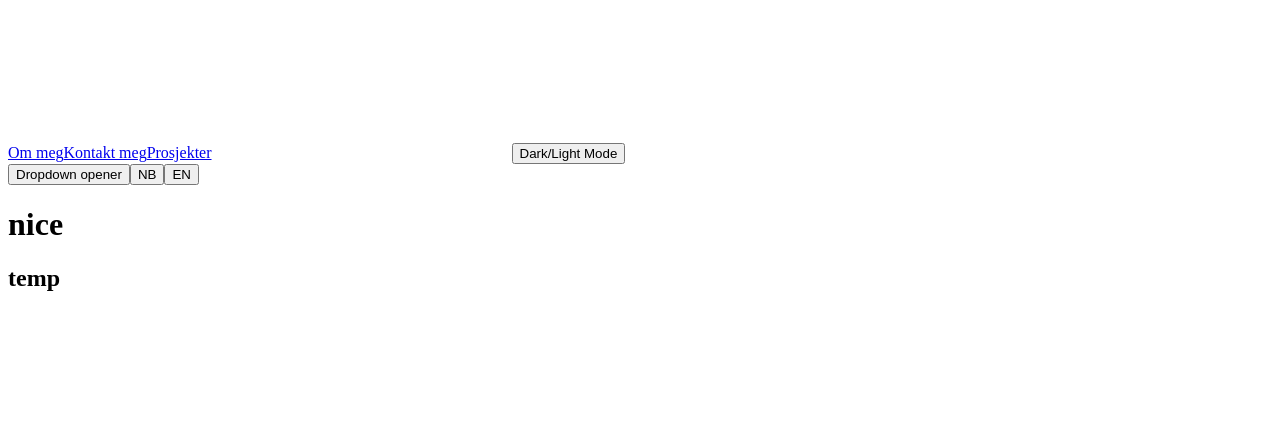
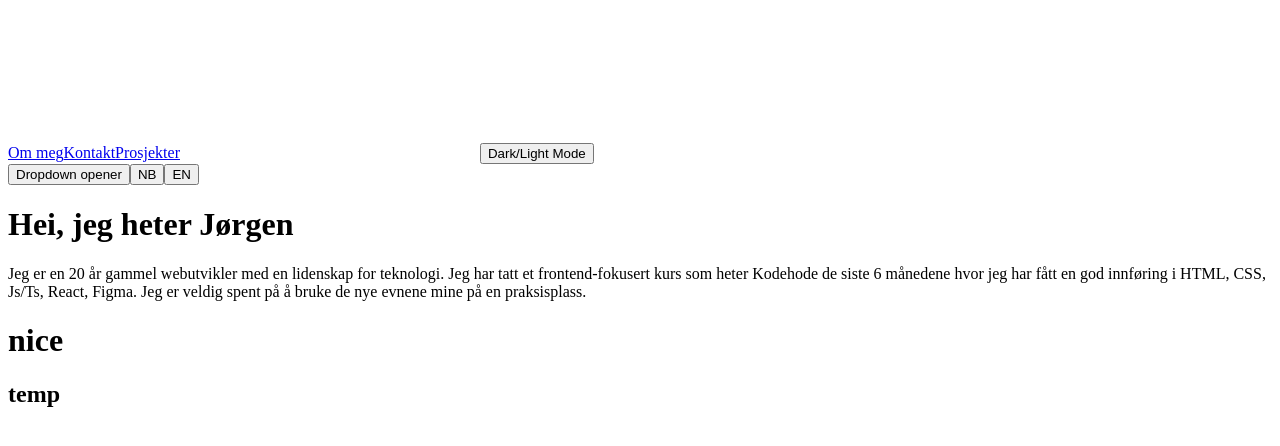
Before and after one commit to JorgenKH04/Portofolio, a React (Vite) app: page / in a window 1280 px wide. Shown: the top 446 px of the page. Built offline with nearby package versions, Linux system fonts and the light colour scheme.

Commit message:
feat(App): Language render
Made the language rendering more robust by swapping out the ternary
operators

```diff
--- a/src/App.tsx
+++ b/src/App.tsx
@@ -1,15 +1,15 @@
-import { useEffect, useState } from "react";
+import { useState } from "react";
 import { LayoutBase } from "./layout/LayoutBase";
+import { Language } from "./data/language";
 
 function App() {
   const [language, setLanguage] = useState("nb-NO");
+  const lang = new Language(language).lang;
   const width = window.innerWidth > 0 ? window.innerWidth : screen.width;
   const layout = width <= 700 ? "mobile" : "pc";
 
-  useEffect(() => console.log("language change"), [language]);
-
   return (
-    <LayoutBase layout={layout} language={language} setLanguage={setLanguage}>
+    <LayoutBase layout={layout} setLanguage={setLanguage} lang={lang}>
       <h1>{layout === "pc" ? "nice" : "not nice"}</h1>
     </LayoutBase>
   );
--- a/src/components/Header/HeroSection.tsx
+++ b/src/components/Header/HeroSection.tsx
@@ -1,16 +1,16 @@
-export function HeroSection({ language }: { language: string }) {
-  const NorParagraph =
-    "Jeg er en 20 år gammel webutvikler med en lidenskap for teknologi. Jeg har tatt et frontend-fokusert kurs som heter Kodehode de siste 6 månedene hvor jeg har fått en god innføring i HTML, CSS, Js/Ts, React, Figma. Jeg er veldig spent på å bruke de nye evnene mine på en praksisplass.";
-  const EngParagraph =
-    "I am a 20 year old web developer with a passion for tech. I have been taking a frontend focused course called Kodehode the past 6 months where I’ve gotten a good hang of HTML, CSS, Js/Ts, React, Figma. I am very excited to put my new abilities to work in an internship.";
+import { LanguageType } from "../../data/language";
+
+export function HeroSection({
+  lang,
+  layout,
+}: {
+  lang: LanguageType;
+  layout: string;
+}) {
   return (
     <div>
-      <h1>
-        {language === "nb-NO"
-          ? "Hei, jeg heter Jørgen"
-          : "Hey, my name is Jørgen"}
-      </h1>
-      <p>{language === "nb-NO" ? NorParagraph : EngParagraph}</p>
+      <h1>{lang.greeting}</h1>
+      <p>{lang.introparagraph1}</p>
       {/* <button type="button">{language ===}</button>
       <button type="button"></button> */}
     </div>
--- a/src/components/Header/NavBar.tsx
+++ b/src/components/Header/NavBar.tsx
@@ -1,13 +1,14 @@
+import { LanguageType } from "../../data/language";
 import { SettingsMenu } from "./SettingsMenu";
 
 export function NavBar({
   layout,
-  language,
   setLanguage,
+  lang,
 }: {
   layout: string;
-  language: string;
   setLanguage: React.Dispatch<React.SetStateAction<string>>;
+  lang: LanguageType;
 }) {
   return (
     <>
@@ -20,9 +21,9 @@ export function NavBar({
       ) : (
         <nav>
           <img alt="" />
-          <a href="vg.no">{language === "nb-NO" ? "Om meg" : "About"}</a>
-          <a href="vg.no">{language === "nb-NO" ? "Kontakt meg" : "Contact"}</a>
-          <a href="vg.no">{language === "nb-NO" ? "Prosjekter" : "Projects"}</a>
+          <a href="vg.no">{lang.aboutme}</a>
+          <a href="vg.no">{lang.contact}</a>
+          <a href="vg.no">{lang.projects}</a>
           <svg />
           <SettingsMenu setLanguage={setLanguage} />
         </nav>
--- /dev/null
+++ b/src/data/lang.en.ts
@@ -0,0 +1,33 @@
+export class lang extends Array<string> {
+	greeting = "Hey, my name is Jørgen";
+	introparagraph1 =
+		"I am a 20 year old web developer with a passion for tech. I have been taking a frontend focused course called Kodehode the past 6 months where I’ve gotten a good hang of HTML, CSS, Js/Ts, React, Figma. I am very excited to put my new abilities to work in an internship.";
+	introparagraph2 =
+		"From the moment i got my hands on my first gaming console it was like an entirely new world opened. Just the possibilities, the enjoyment of problem-solving and the ever-evolving future of technology infused me with an unwavering passion that deepens with every breakthrough.";
+	introparagraph3 =
+		"In my free time, I enjoy playing video games, particularly tactical shooters with friends. However, I'm also fascinated by new technologies, such as AI, and find myself exploring them in my spare time. I'm particularly excited about the future of AI and find their learning models to be incredibly interesting. Honestly I just like the premise of learning new things, and I am very excited for my future in the tech industry.";
+	contactbutton = "Contact me";
+	contact = "Contact";
+	projects = "Projects";
+	aboutme = "About me";
+	communicator = "Good communicator";
+	flexible = "Flexible";
+	criticalthinker = "Critical thinker";
+	problemsolver = "Problem-solver";
+	organized = "organized";
+	adaptable = "adaptable";
+	myskills = "My skills";
+	collaborationheader = "Looking to collaborate?";
+	collaborationparagraph1 =
+		"I would love to hear from you. Feel free to reach out via email at";
+	collaborationparagraph2 = " jorgenkh04.kodehode@gmail.com ";
+	collaborationparagraph3 =
+		"or fill out the form below. I aim to respond promptly and I'm excited to discuss how we can create something amazing together!";
+	ctacontact = "Get in touch";
+	moreprojects = "View more";
+	misc = "Misc";
+	attribution = "Attribution";
+	icons8 = "icons8";
+	animation = "animation";
+	getintouch = "Get in touch";
+}
--- /dev/null
+++ b/src/data/lang.no.ts
@@ -0,0 +1,33 @@
+export class lang extends Array<string> {
+	greeting = "Hei, jeg heter Jørgen";
+	introparagraph1 =
+		"Jeg er en 20 år gammel webutvikler med en lidenskap for teknologi. Jeg har tatt et frontend-fokusert kurs som heter Kodehode de siste 6 månedene hvor jeg har fått en god innføring i HTML, CSS, Js/Ts, React, Figma. Jeg er veldig spent på å bruke de nye evnene mine på en praksisplass.";
+	introparagraph2 =
+		"Fra det øyeblikket jeg fikk tak i min første spillkonsoll, var det som om en helt ny verden åpnet seg. Mulighetene, gleden ved problemløsning og teknologiens evige utvikling har gitt meg en urokkelig lidenskap som forsterkes for hvert gjennombrudd.";
+	introparagraph3 =
+		"På fritiden liker jeg å spille videospill, spesielt taktiske skytespill sammen med venner. Men jeg er også fascinert av ny teknologi, for eksempel kunstig intelligens, og utforsker den på fritiden. Jeg er spesielt spent på fremtiden for kunstig intelligens og synes læringsmodellene deres er utrolig interessante. Jeg liker rett og slett bare tanken på å lære nye ting, og jeg er veldig spent på fremtiden min i teknologibransjen.";
+	contactbutton = "Kontakt meg";
+	contact = "Kontakt";
+	projects = "Prosjekter";
+	aboutme = "Om meg";
+	communicator = "Good kommunikasjon";
+	flexible = "Fleksibel";
+	criticalthinker = "Kritisk tenker";
+	problemsolver = "Problemløser";
+	organized = "Organisert";
+	adaptable = "God tilpassningsevne";
+	myskills = "Mine ferdigheter";
+	collaborationheader = "Ønsker du å sammarbeide?";
+	collaborationparagraph1 =
+		"Jeg er alltid åpen for nye spennende muligheter og ser frem til å høre fra deg. Ta gjerne kontakt via e-post på";
+	collaborationparagraph2 = " jorgenkh04.kodehode@gmail.com ";
+	collaborationparagraph3 =
+		"eller fyll ut skjemaet nedenfor. Jeg svarer så raskt som mulig og ser frem til å diskutere hvordan vi kan skape noe fantastisk sammen!";
+	ctacontact = "Kontakt meg";
+	moreprojects = "Se mer";
+	misc = "Diverse";
+	attribution = "Attribusjon";
+	icons8 = "Icons8";
+	animation = "Animasjon";
+	getintouch = "Kom i kontakt";
+}
--- /dev/null
+++ b/src/data/language.ts
@@ -0,0 +1,45 @@
+import { lang as lang_nb_NO } from "./lang.no.ts";
+import { lang as lang_en_US } from "./lang.en.ts";
+
+export interface LanguageType extends Array<string> {
+	greeting: string;
+	introparagraph1: string;
+	introparagraph2: string;
+	introparagraph3: string;
+	contactbutton: string;
+	contact: string;
+	projects: string;
+	aboutme: string;
+	communicator: string;
+	flexible: string;
+	criticalthinker: string;
+	problemsolver: string;
+	organized: string;
+	adaptable: string;
+	myskills: string;
+	collaborationheader: string;
+	collaborationparagraph1: string;
+	collaborationparagraph2: string;
+	collaborationparagraph3: string;
+	ctacontact: string;
+	moreprojects: string;
+	misc: string;
+	attribution: string;
+	icons8: string;
+	animation: string;
+	getintouch: string;
+}
+
+export class Language {
+	language: string;
+	lang: LanguageType = new lang_en_US();
+
+	constructor(language: string) {
+		this.language = language;
+		if (language === "nb-NO") {
+			this.lang = new lang_nb_NO();
+		} else if (language === "en-US") {
+			this.lang = new lang_en_US();
+		}
+	}
+}
--- a/src/layout/LayoutBase.tsx
+++ b/src/layout/LayoutBase.tsx
@@ -1,21 +1,24 @@
+import { LanguageType } from "../data/language";
 import { NavBar } from "../components/Header/NavBar";
+import { HeroSection } from "../components/Header/HeroSection";
 // import * as mov1 from "../assets/dark-mode-animation.webm";
 
 export function LayoutBase({
   children,
   layout,
-  language,
   setLanguage,
+  lang,
 }: {
   children: React.ReactNode;
   layout: string;
-  language: string;
   setLanguage: React.Dispatch<React.SetStateAction<string>>;
+  lang: LanguageType;
 }) {
   return (
     <>
       <header>
-        <NavBar layout={layout} setLanguage={setLanguage} language={language} />
+        <NavBar layout={layout} setLanguage={setLanguage} lang={lang} />
+        <HeroSection layout={layout} lang={lang} />
         {/* rome-ignore lint/a11y/useMediaCaption: <explanation>
         <video loop autoPlay width="100%">
           <source src={mov1.default} />
```
Also changed, not shown: src/data/languagedata.ts (deleted, +0 -29 lines).
